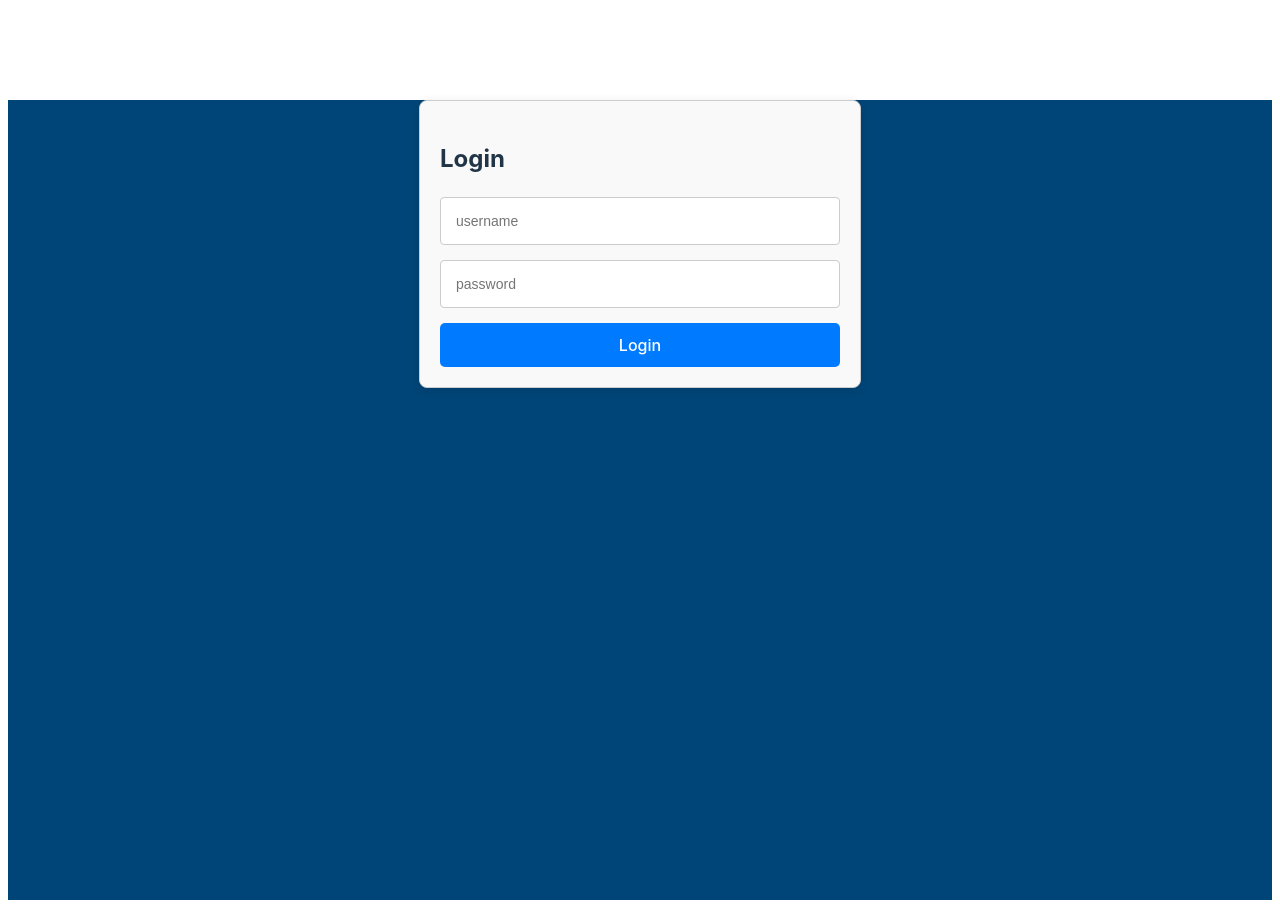
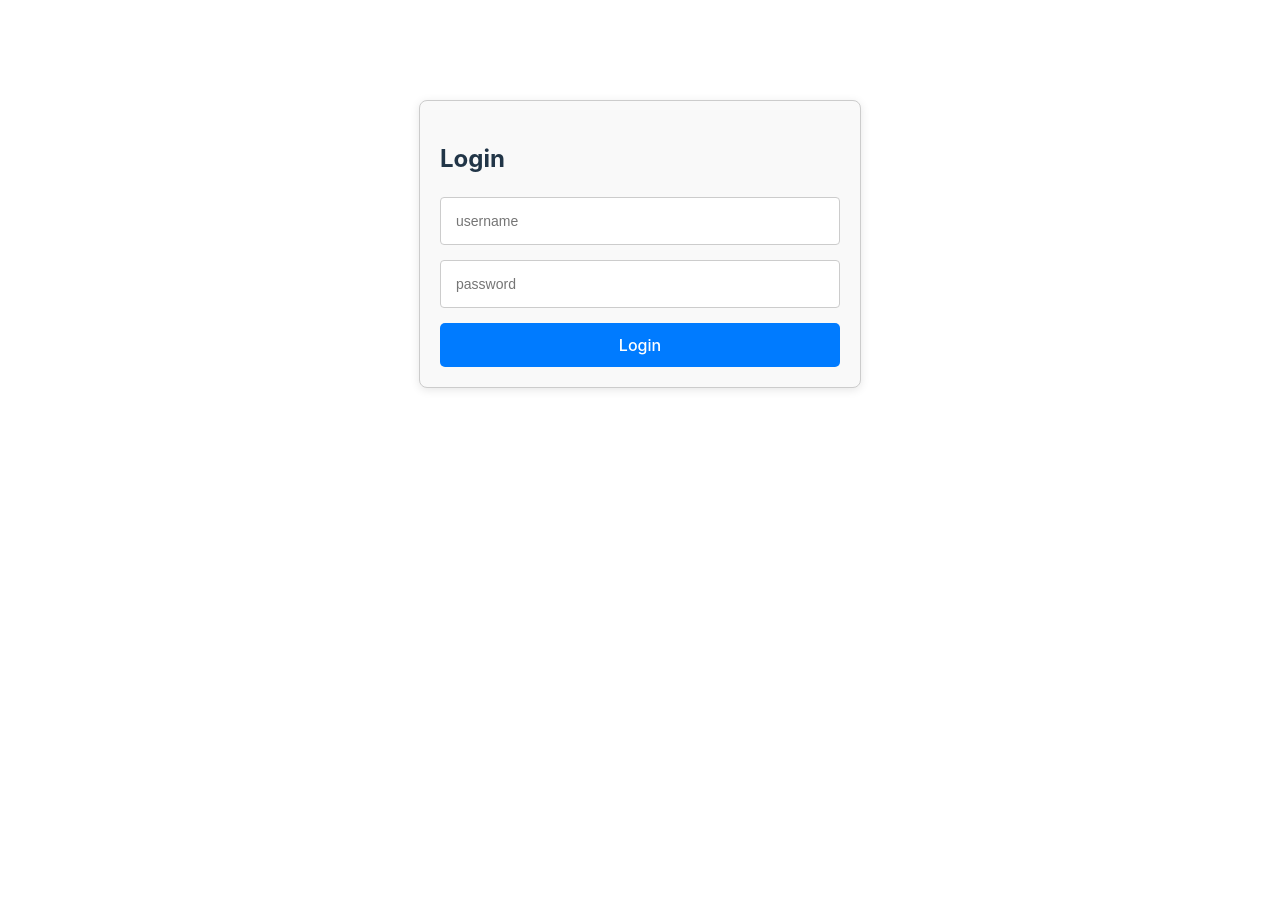
Before and after one commit to yogeshrampure1/BankingApp, a React (Vite) app: page / in a window 1280 px wide. Built offline with nearby package versions, Linux system fonts and the light colour scheme.

Commit message:
modified for login css

```diff
--- a/src/components/auth/Login.module.css
+++ b/src/components/auth/Login.module.css
@@ -1,7 +1,3 @@
-
-body{
-    background-color: #004577
-}
 
 
 
```
